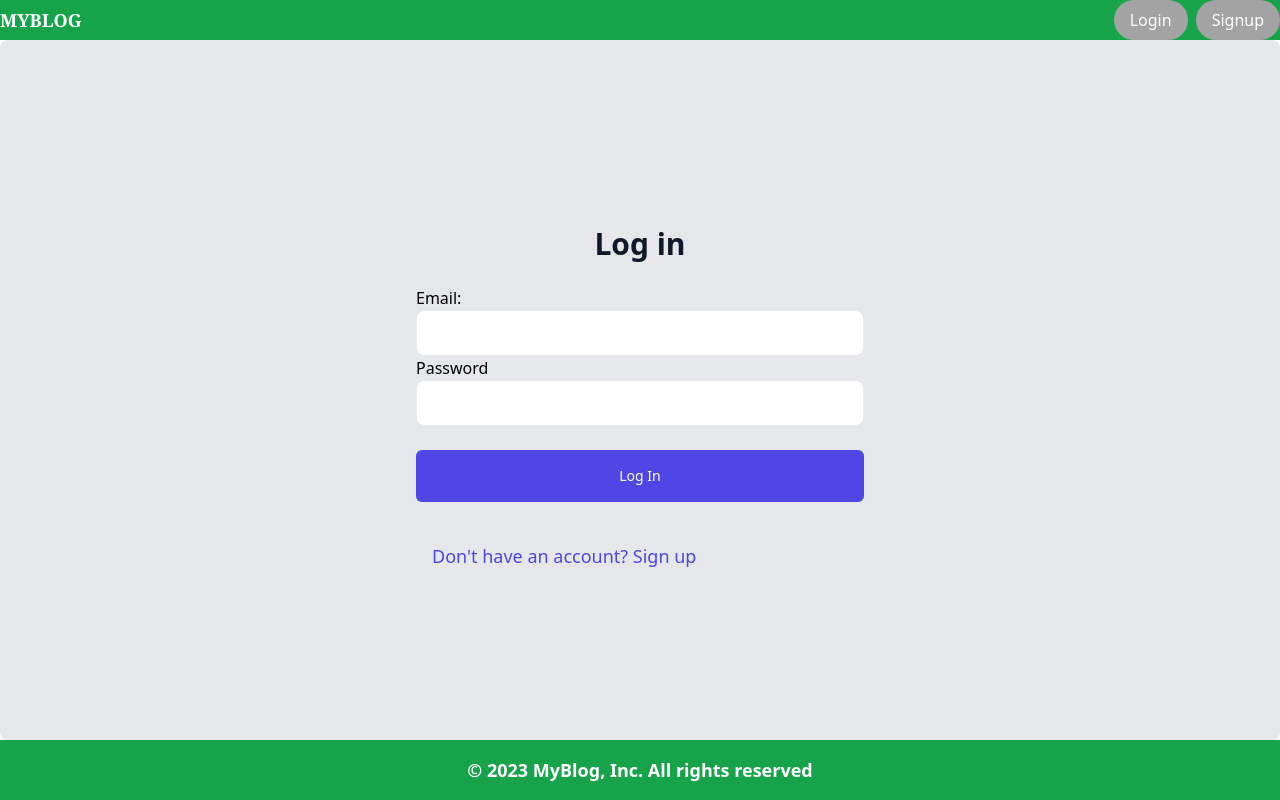
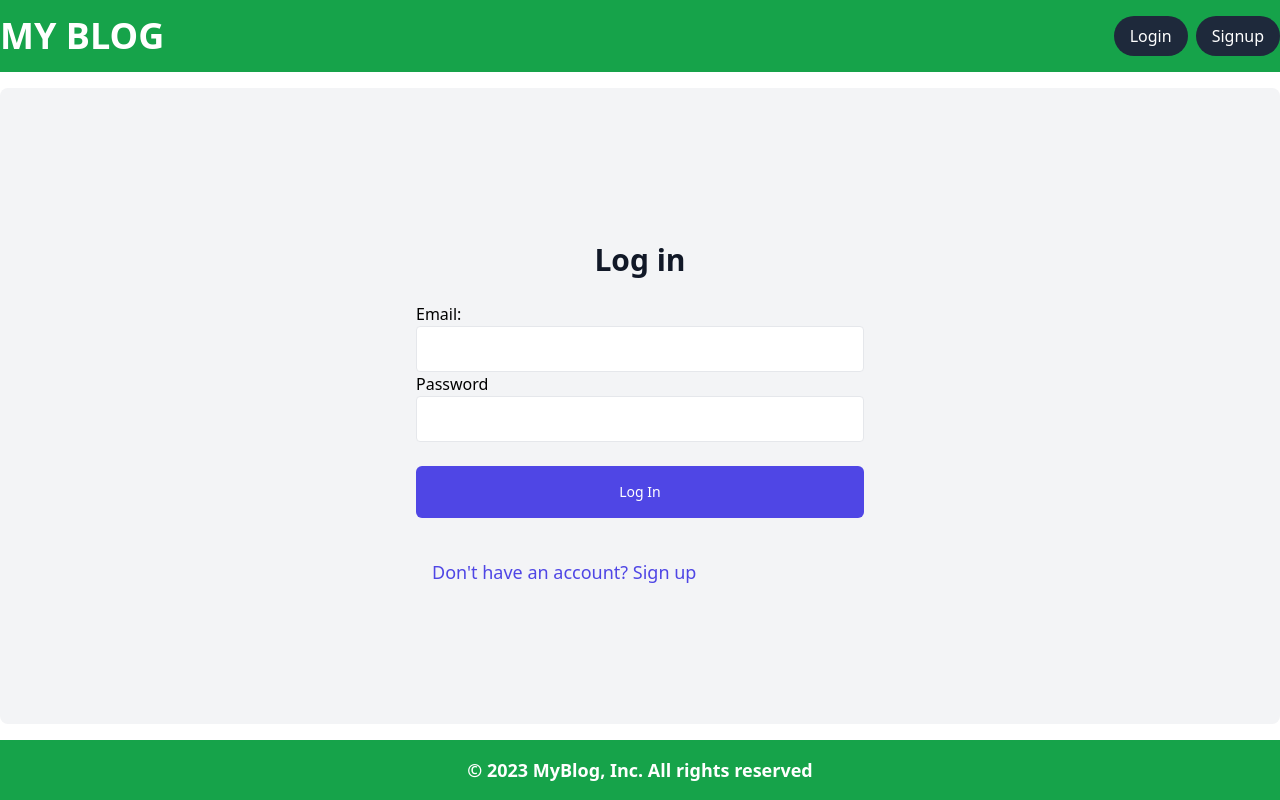
Before and after one commit to Zimbini9617/Blog-Project, a React (Vite) app in the folder Frontend/: page /auth in a window 1280 px wide. Built offline with nearby package versions, Linux system fonts and the light colour scheme.

Commit message:
frontend update

```diff
--- a/Frontend/src/components/Auth.jsx
+++ b/Frontend/src/components/Auth.jsx
@@ -51,11 +51,11 @@ const Auth = () => {
     }
   };
   return (
-    <div className="w-94 h-full flex items-center rounded-lg justify-center bg-gray-200">
+    <div className="w-full h-full flex items-center justify-center rounded-lg bg-gray-100">
       <div className="max-w-md w-full mx-auto">
         <div>
           <h2 className="mt-6 text-center text-3xl font-semibold text-gray-900">
-            {isSignup ? 'Sing up' : 'Log in'}
+            {isSignup ? 'Sign up' : 'Log in'}
           </h2>
         </div>
         <form className="mt-6 space-y-6" onSubmit={handleSubmit}>
@@ -71,7 +71,7 @@ const Auth = () => {
                   required
                   value={user.name}
                   onChange={handleChange}
-                  className="appearance-none rounded-none relative block w-full px-3 py-2 border text-gray-600 placeholder-gray-400 focus:outline-none focus:ring-indigo-500 focus:border-indigo-500 focus:z-10 sm:text-lg"
+                  className="appearance-none rounded relative block w-full px-3 py-2 border text-gray-600 placeholder-gray-400 focus:outline-none focus:ring-indigo-500 focus:border-indigo-500 focus:z-10 sm:text-lg"
                 />
               </div>
             ) : (
@@ -87,7 +87,7 @@ const Auth = () => {
                 required
                 value={user.email}
                 onChange={handleChange}
-                className="appearance-none rounded-lg relative block w-full px-3 py-2 border text-gray-600 placeholder-gray-400 focus:outline-none focus:ring-indigo-500 focus:border-indigo-500 focus:z-10 sm:text-lg"
+                className="appearance-none rounded relative block w-full px-3 py-2 border text-gray-600 placeholder-gray-400 focus:outline-none focus:ring-indigo-500 focus:border-indigo-500 focus:z-10 sm:text-lg"
               />
             </div>
             <div>
@@ -100,7 +100,7 @@ const Auth = () => {
                 required
                 value={user.password}
                 onChange={handleChange}
-                className="appearance-none rounded-lg relative block w-full px-3 py-2 border text-gray-600 placeholder-gray-400 focus:outline-none focus:ring-indigo-500 focus:border-indigo-500 focus:z-10 sm:text-lg"
+                className="appearance-none rounded relative block w-full px-3 py-2 border text-gray-600 placeholder-gray-400 focus:outline-none focus:ring-indigo-500 focus:border-indigo-500 focus:z-10 sm:text-lg"
               />
             </div>
             <div>
--- a/Frontend/src/components/BlogDetail.jsx
+++ b/Frontend/src/components/BlogDetail.jsx
@@ -1,4 +1,4 @@
-import React from 'react'
+import React from 'react';
 
 const BlogDetail = () => {
   return (
@@ -6,4 +6,4 @@ const BlogDetail = () => {
   )
 }
 
-export default BlogDetail
+export default BlogDetail;
--- a/Frontend/src/components/Header.jsx
+++ b/Frontend/src/components/Header.jsx
@@ -2,48 +2,52 @@ import React from 'react';
 import { Link } from 'react-router-dom';
 import { useSelector, useDispatch } from 'react-redux';
 import { authAction } from '../store';
-
 const Header = () => {
-const isLoggedIn = useSelector((state)=> state.isLoggedIn);
+  const isLoggedIn = useSelector((state) => state.isLoggedIn);
   console.log(isLoggedIn);
   const dispatch = useDispatch();
 
   return (
-  <header className='bg-green-600 text-white'>
-    <div className='container mx-auto flex justify-between items-center'>
-    <h1 className='text-lg font-bold font-serif'>
-      <Link to='/'>MYBLOG</Link>
+    <header className="bg-green-600 text-white py-4">
+      <div className="container mx-auto flex justify-between items-center">
+        <h1 className="text-4xl font-semibold">
+          <Link to="/">MY BLOG</Link>
         </h1>
         {isLoggedIn && (
-      <nav className='flex gap-6 items-center font-medium font-serif'>
-      <Link to='/'>Home</Link>
-      <Link to='/blogs'>Blogs</Link>
-      <Link to='/user-blogs'>UserBlogs</Link>
-      <Link to='/add-blog'>AddBlog</Link>
+          <nav className="flex gap-6 items-center text-lg font-medium">
+            <Link to="/">Home</Link>
+            <Link to="/blogs">Blogs</Link>
+            <Link to="/user-blog">User Blog</Link>
+            <Link to="/add-blog">Add Blog</Link>
           </nav>
         )}
 
-    <div className='flex gap-2'>
+        <div className="flex gap-2">
           {!isLoggedIn && (
             <>
-        <button className='bg-neutral-400 hover:bg-neutral-700 rounded-full px-4 py-2'>
-        <Link to='/auth'>Login</Link>
+              <button
+                to="/auth"
+                className="bg-slate-800 px-4 py-2 rounded-full"
+              >
+                <Link to="/auth">Login</Link>
               </button>
-        <button className='bg-neutral-400 hover:bg-neutral-700 rounded-full px-4 py-2'>
-        <Link to='/auth'>Signup</Link>
+              <button className="bg-slate-800 px-4 py-2 rounded-full">
+                <Link to="/auth">Signup</Link>
               </button>
             </>
           )}
           {isLoggedIn && (
-      <button className='bg-neutral-400 hover:bg-neutral-700 rounded-full px-4 py-2'>
-      <Link to='/auth'>Logout</Link>
+            <button
+              onClick={() => dispatch(authAction.logout())}
+              className="bg-slate-800 px-4 py-2 rounded-full"
+            >
+              <Link to="/blogs">Logout</Link>
             </button>
           )}
-
         </div>
       </div>
     </header>
   );
 };
 
-export default Header
+export default Header;
--- a/Frontend/src/components/Root.jsx
+++ b/Frontend/src/components/Root.jsx
@@ -2,17 +2,16 @@ import React from 'react';
 import { Outlet } from 'react-router-dom';
 import Header from './Header';
 import Footer from './Footer';
-
 const Root = () => {
   return (
-    <div className='grid grid-rows-layout h-screen w-full'>
+    <div className="grid grid-rows-layout h-screen w-full">
       <Header />
-      <main className='container mx-auto'>
+      <main className="container mx-auto py-4">
         <Outlet />
       </main>
       <Footer />
     </div>
-  )
-}
+  );
+};
 
-export default Root
+export default Root;
--- a/Frontend/src/error-page.jsx
+++ b/Frontend/src/error-page.jsx
@@ -1,4 +1,4 @@
-import { useRouteError } from "react-router-dom";
+import { useRouteError } from 'react-router-dom';
 
 export default function ErrorPage() {
   const error = useRouteError();
```
Also changed, not shown: Frontend/src/App.jsx (+23 -20 lines), Frontend/src/main.jsx (+3 -4 lines), Frontend/src/components/AddBlog.jsx (line endings or trailing spaces), Frontend/src/components/Blogs.jsx (line endings or trailing spaces), Frontend/src/components/Card.jsx (line endings or trailing spaces), Frontend/src/components/UpdateBlog.jsx (line endings or trailing spaces), Frontend/src/components/UserBlog.jsx (line endings or trailing spaces). Lines whose indentation alone changed are shown as unchanged.
